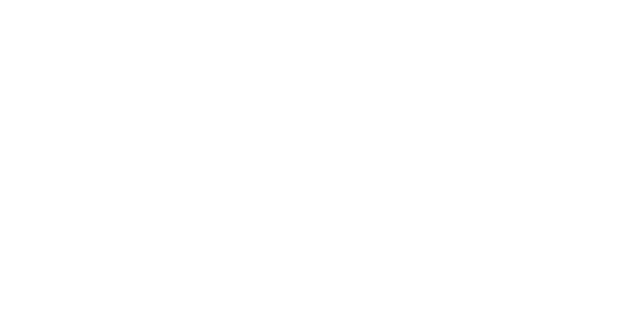
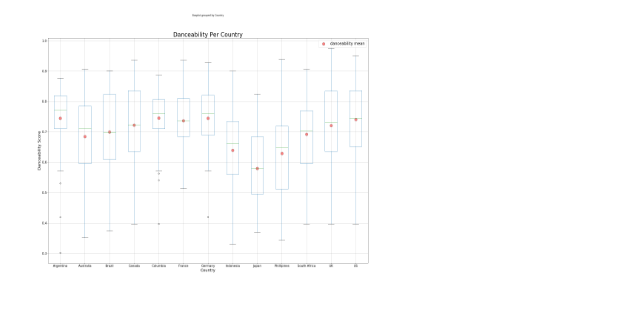
Before and after one commit to czwong/czwong.github.io, a plain HTML site: page index.html in a window 1280 px wide. Shown: the whole page, without its empty margins (0-640 px from the left). Drawn offline with Linux system fonts and the light colour scheme.

Commit message:
Adding more changes with pictures

```diff
--- a/index.html
+++ b/index.html
@@ -7,6 +7,6 @@
 </head>
 
 <body>
-
+    <img src="Images/Danceability__Per_Country_Boxplot.png" alt="Boxplot" height="300" width="400"
 </body>
 </html>
```
Also changed, not shown: Images/Danceability__Per_Country_Boxplot.png (added).
